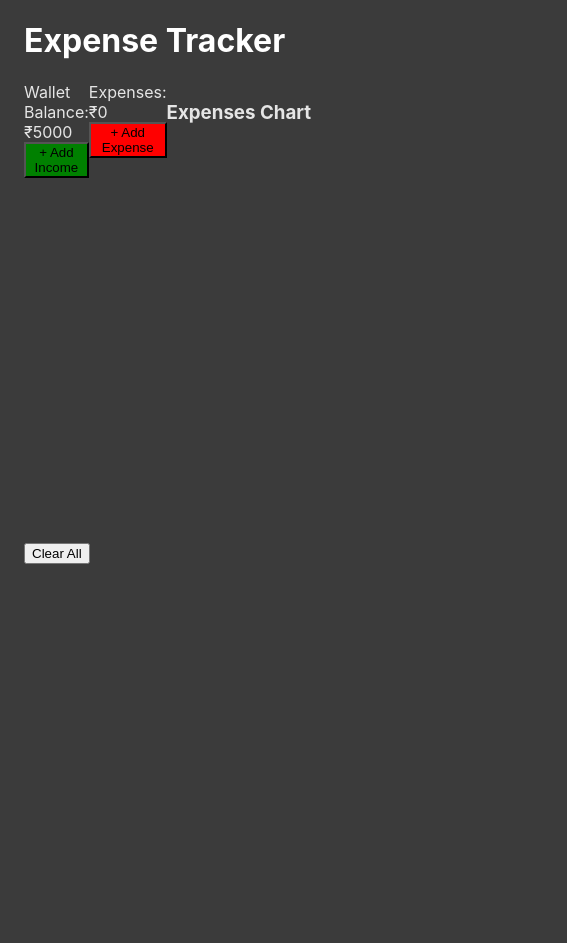
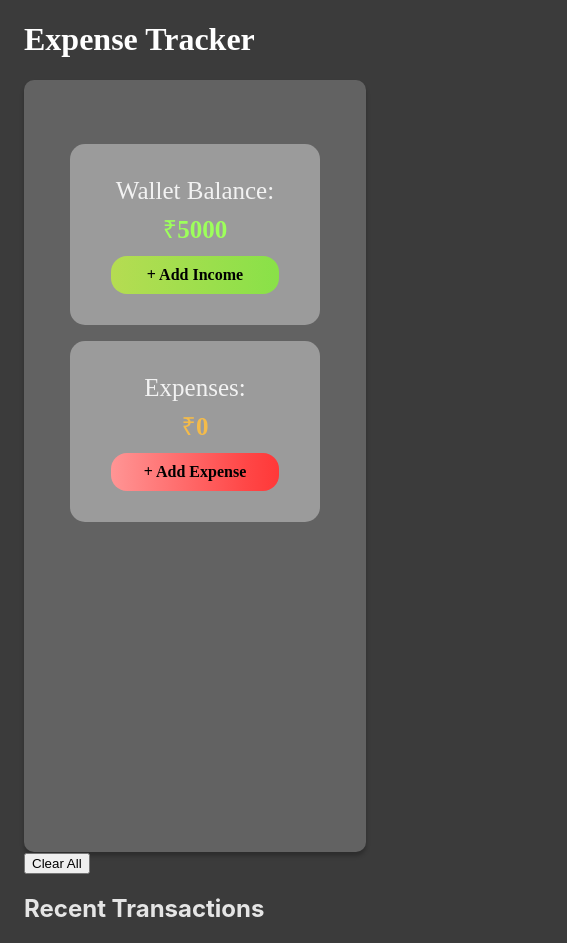
Before and after one commit to Santtamk/CODE-A-THON-Frontend-Week-2-Task, a React app in the folder expense-tracker/: page / in a window 390 px wide. Shown: the whole page, 567 px wide, since content can reach past the window. Before the commit the page ends 844 px from the top, so only its background shows below. Built offline with nearby package versions, Linux system fonts and the light colour scheme; the HTML template or start-up script is replaced by a standard one.

Commit message:
section 1 complete adding list - delete method working, yet to implement edit

```diff
--- a/expense-tracker/package.json
+++ b/expense-tracker/package.json
@@ -14,7 +14,9 @@
     "prop-types": "^15.8.1",
     "react": "^18.2.0",
     "react-dom": "^18.2.0",
-    "recharts": "^2.12.7"
+    "react-icons": "^5.2.1",
+    "recharts": "^2.12.7",
+    "uuid": "^9.0.1"
   },
   "devDependencies": {
     "@types/react": "^18.2.66",
--- a/expense-tracker/src/App.css
+++ b/expense-tracker/src/App.css
@@ -4,6 +4,12 @@
 
 h1{
   color: #FFFFFF;
+  width: 251px;
+  height: 37px;
+  font-family: Ubuntu;
+  font-size: 2rem;
+  font-weight: 700;
+  line-height: 36.77px;
 }
 
 .top{
@@ -14,5 +20,21 @@ h1{
 }
 .top_add{
   display: flex;
-  justify-content: space-between;
+  flex-wrap: wrap;
+  justify-content:space-evenly;
+  align-items: center;
+  width: 100%;
+  height: auto;
+  border-radius: 10px;
+  background: #626262;
+  box-shadow: 0px 4px 4px 0px #00000040;
+  gap: 1rem;
+  padding-top: 4rem;
+  padding-bottom: 4rem;
 }
+
+@media screen and (max-width:800px) {
+  .top_add{
+    flex-direction: column;
+  }
+}
--- a/expense-tracker/src/App.jsx
+++ b/expense-tracker/src/App.jsx
@@ -5,12 +5,10 @@ import WalletForm from "./components/forms/WalletForm";
 import ExpenseForm from "./components/forms/ExpenseForm";
 import WalletAndExpenses from "./components/wallet/WalletAndExpenses";
 import ExpensesPieChart from "./components/charts/ExpensePieChart.jsx";
-// import  { PureComponent } from 'react';
-// import { PieChart, Pie, Sector, Cell, ResponsiveContainer } from 'recharts';
-// import ExpenseForm from "./components/forms/WalletForm";
 
-// // fpr pichart
-// const COLORS = ['#0088FE', '#00C49F', '#FFBB28', '#FF8042'];
+import { v4 as uuidv4 } from 'uuid';
+import RecentTranscations from "./components/transactions/RecentTranscations.jsx";
+
 
 function App() {
   //balance update
@@ -37,6 +35,7 @@ function App() {
   //state of the wallet & expense value in form
   const [addingToWallet, setAddingToWallet] = useState(0);
   const [expenseFormData, setExpenseFormData] = useState({
+    id:"",
     title: "",
     price: "",
     category: "",
@@ -48,7 +47,7 @@ function App() {
   const [showExpenseForm, setShowExpenseForm] = useState(false);
   const [totalExpenses, setTotalExpenses] = useState();
 
-  // const { enqueueSnackbar, closeSnackbar } = useSnackbar()
+
 
   useEffect(() => {
     localStorage.setItem("balance", JSON.stringify(balance));
@@ -87,7 +86,6 @@ function App() {
     );
   }, [expenses]);
 
-
   const addExpense = (e) => {
     e.preventDefault();
 
@@ -114,6 +112,7 @@ function App() {
     }
     //new expense object
     const newExpense = {
+      id: uuidv4(),
       title,
       price,
       category,
@@ -127,6 +126,7 @@ function App() {
     e.target.reset();
 
     setExpenseFormData({
+      id:"",
       title: "",
       price: "",
       category: "",
@@ -145,6 +145,19 @@ function App() {
     localStorage.removeItem("expenses");
   };
 
+  const deleteExpense = (id) => {
+    const newExpenses = expenses.filter((expense) => expense.id !== id);
+    setExpenses(newExpenses);
+  };
+
+  const editExpense = (id) => {
+    const findExpense = expenses.find((expense) => expense.id === id);
+    setExpenseFormData(findExpense)
+    toggleExpensesForm()
+    const newExpenses = expenses.filter((expense) => expense.id !== id);
+    setExpenses(newExpenses);
+  }
+
   return (
     <>
       <SnackbarProvider maxSnack={3}>
@@ -154,14 +167,16 @@ function App() {
             <WalletAndExpenses
               title="Wallet Balance"
               amount={balance}
-                color="green"
+              color="#9DFF5B"
+              backgroundColor="linear-gradient(90deg, #B5DC52 0%, #89E148 100%)"
               buttonText="+ Add Income"
               toggleForm={toggleBalanceForm}
             />
             <WalletAndExpenses
               title="Expenses"
               amount={totalExpenses}
-                color="red"
+              color="#F4BB4A"
+              backgroundColor="linear-gradient(90deg, #FF9595 0%, #FF4747 80%, #FF3838 100%)"
               buttonText="+ Add Expense"
               toggleForm={toggleExpensesForm}
             />
@@ -188,6 +203,9 @@ function App() {
         {/* top body ends here */}
       </SnackbarProvider>
       <button onClick={clearAll}>Clear All</button>
+      <div>
+        <RecentTranscations  expenses={expenses} deleteExpense={deleteExpense} editExpense={editExpense } />
+      </div>
     </>
   );
 }
--- /dev/null
+++ b/expense-tracker/src/components/charts/ExpensePieChart.css
@@ -0,0 +1,42 @@
+/* .pieChart{
+    color:#FFFFFF;
+
+} */
+
+.legend ,.cell{
+    font: #FFFFFF;
+}
+
+.pieChart {
+    display: flex;
+    flex-direction: column;
+    gap: 1rem;
+    align-items: center;
+  }
+
+  .custom-legend {
+    list-style: none;
+    padding: 0;
+    display: flex;
+    flex-wrap: wrap;
+    justify-content: center;
+    margin-top: 10px;
+    gap: 2px;
+  }
+
+  .custom-legend li {
+    margin: 0 10px;
+    display: flex;
+    align-items: center;
+    margin: auto;
+  }
+
+  .legend-color-box {
+    width: 12px;
+    height: 12px;
+    display: inline-block;
+    margin-right: 5px;
+  }
+  .legend-color-font{
+    color: #FFFFFF;
+  }
--- a/expense-tracker/src/components/charts/ExpensePieChart.jsx
+++ b/expense-tracker/src/components/charts/ExpensePieChart.jsx
@@ -1,5 +1,6 @@
 import { PropTypes } from "prop-types"
 import { PieChart, Pie, Cell, Tooltip, Legend } from 'recharts';
+import './ExpensePieChart.css'
 
 const COLORS = ['#A000FF', '#FF9304', '#FDE006'];
 
@@ -28,10 +29,23 @@ function ExpensesPieChart({ expenses }) {
     return acc;
   }, []);
 
+  const renderLegend = (props) => {
+    const { payload } = props;
+    return (
+      <ul className="custom-legend">
+        {payload.map((entry, index) => (
+          <li key={`item-${index}`} style={{ color: COLORS[index % COLORS.length] }}>
+            <span className="legend-color-box" style={{ backgroundColor: COLORS[index % COLORS.length] }}></span>
+            <span className="legend-color-font">{entry.value}</span>
+          </li>
+        ))}
+      </ul>
+    );
+  };
+
   return (
-    <div>
-      <h3>Expenses Chart</h3>
-      <PieChart width={400} height={400}>
+    <div className="pieChart">
+      <PieChart width={250} height={250}>
         <Pie
           data={data}
           dataKey="value"
@@ -39,23 +53,28 @@ function ExpensesPieChart({ expenses }) {
           cx="50%"
           cy="50%"
           labelLine={false}
-          outerRadius={150}
+          outerRadius={80}
           fill="#8884d8"
           label={renderCustomizedLabel}
         >
-          {data.map((entry, index) => (
-            <Cell key={`cell-${index}`} fill={COLORS[index % COLORS.length]} />
-          ))}
+            {data.map((entry, index) => (
+              <Cell key={`cell-${index}`} fill={COLORS[index % COLORS.length]}/>
+            ))}
         </Pie>
         <Tooltip />
-        <Legend />
+        <Legend content={renderLegend} />
       </PieChart>
     </div>
   );
 }
 
-ExpensesPieChart.prototype = {
-  expenses: PropTypes.func
-}
+ExpensesPieChart.propTypes = {
+  expenses: PropTypes.arrayOf(
+    PropTypes.shape({
+      category: PropTypes.string.isRequired,
+      price: PropTypes.number.isRequired
+    })
+  ).isRequired
+};
 
 export default ExpensesPieChart;
--- a/expense-tracker/src/components/forms/form1.css
+++ b/expense-tracker/src/components/forms/form1.css
@@ -123,3 +123,15 @@ button:focus {
     line-height: 21.79px;
     color: #000000;
   }
+
+    @media screen and (max-width:550px) {
+      .form1-content{
+        max-width: 280px;
+        height: 500px;
+      }
+      .form1-content_div {
+        display: flex;
+        flex-direction: column;
+        gap: 8px;
+      }
+    }
--- /dev/null
+++ b/expense-tracker/src/components/transactions/RecentTranscations.jsx
@@ -0,0 +1,63 @@
+import { CiPizza } from "react-icons/ci";
+import { SlPresent } from "react-icons/sl";
+import { CiRollingSuitcase } from "react-icons/ci";
+import { TiDeleteOutline } from "react-icons/ti";
+import { CiEdit } from "react-icons/ci";
+import { PropTypes } from "prop-types"
+
+const RecentTranscations = ({ expenses, deleteExpense, editExpense }) => {
+
+    //icons for displaying on recent transactions
+  const images = [
+    { id: 0, category: "Food", icon: <CiPizza /> },
+    { id: 1, category: "Entertainment", icon: <SlPresent />},
+    { id: 2, category: "Travel", icon: <CiRollingSuitcase />},
+  ];
+
+
+  return (
+    <div>
+        <div>
+          <h2>Recent Transactions</h2>
+          <div>
+            {expenses.map((expense) => {
+
+              const findImage = images.find(image => image.category === expense.category);
+
+              return (
+                  <div key={expense.id}>
+                    <div>
+                      <div>
+                        {findImage && <>{findImage.icon}</>}
+                        <div>
+                          <p>{expense.title}</p>
+                          <p>{expense.date}</p>
+                        </div>
+                        <div>
+                          <p>{expense.price}</p>
+                          <p>
+                            <TiDeleteOutline onClick={() => deleteExpense(expense.id)} />
+                          </p>
+                          <p>
+                            <CiEdit onClick={() => editExpense(expense.id)}/>
+                          </p>
+                        </div>
+                      </div>
+                    </div>
+                    <hr />
+                  </div>
+              );
+            })}
+          </div>
+        </div>
+    </div>
+  )
+}
+
+export default RecentTranscations
+
+RecentTranscations.propTypes = {
+    deleteExpense: PropTypes.func,
+    editExpense: PropTypes.func,
+    expenses: PropTypes.array.required,
+}
--- a/expense-tracker/src/components/wallet/WalletAndExpenses.css
+++ b/expense-tracker/src/components/wallet/WalletAndExpenses.css
@@ -0,0 +1,64 @@
+.card{
+    width: 355.41px;
+    height: 181px;
+    border-radius: 15px;
+    background: #9B9B9B;
+    text-align: center;
+    display: flex;
+    flex-direction: column;
+    align-items: center;
+    justify-content: center;
+    gap: 1rem;
+}
+
+.card div{
+    max-width: 302px;
+    height: 34px;
+    top: 192px;
+    font-family: Ubuntu;
+    font-size: 30px;
+    font-weight: 400;
+    line-height: 34.47px;
+    display: flex;
+    flex-direction: row;
+    /* flex-wrap: wrap; */
+    gap: 4px;
+}
+
+.card span {
+    font-family: Ubuntu;
+    font-size: 30px;
+    font-weight: 700;
+    line-height: 34.47px;
+}
+
+.card button {
+    width: 167.65px;
+    height: 38px;
+    font-family: Ubuntu;
+    font-size: 16px;
+    font-weight: 700;
+    line-height: 18.38px;
+    border-radius: 16px;
+    border: none;
+}
+
+@media screen and (max-width:425px) {
+    .card{
+        width: 250px;
+        height: 181px;
+    }
+    .card div {
+        font-size: 25px;
+        flex-direction: column;
+    }
+    .card span {
+        font-family: Ubuntu;
+        font-size:  25px;
+        font-weight: 700;
+        line-height: 34.47px;
+    }
+    .card button {
+        margin-top: 2rem;
+    }
+}
--- a/expense-tracker/src/components/wallet/WalletAndExpenses.jsx
+++ b/expense-tracker/src/components/wallet/WalletAndExpenses.jsx
@@ -1,11 +1,12 @@
 import { PropTypes } from "prop-types"
+import './WalletAndExpenses.css';
 
-const WalletAndExpenses = ({ amount, color, buttonText, title, toggleForm }) => {
+const WalletAndExpenses = ({ amount, color, buttonText, title, toggleForm, backgroundColor }) => {
 
   return (
-    <div>
-        <div>{title}:₹{amount}</div>
-        <button style={{ backgroundColor: color }} onClick={toggleForm}> {buttonText} </button>
+    <div className="card">
+        <div>{title}:<span style={{ color: color }}>₹{amount}</span></div>
+        <button style={{ background: backgroundColor }} onClick={toggleForm}> {buttonText} </button>
     </div>
   )
 }
@@ -14,6 +15,7 @@ WalletAndExpenses.propTypes = {
     title: PropTypes.string.isRequired,
     amount: PropTypes.number,
     color: PropTypes.string.isRequired,
+    backgroundColor: PropTypes.string.isRequired,
     buttonText: PropTypes.string.isRequired,
     toggleForm: PropTypes.func,
 }
--- a/expense-tracker/src/main.jsx
+++ b/expense-tracker/src/main.jsx
@@ -1,13 +1,12 @@
-import React from 'react'
+
 import { SnackbarProvider } from 'notistack'
 import ReactDOM from 'react-dom/client'
 import App from './App.jsx'
 import './index.css'
 
 ReactDOM.createRoot(document.getElementById('root')).render(
-  <React.StrictMode>
     <SnackbarProvider>
       <App />
     </SnackbarProvider>
-  </React.StrictMode>,
+
 )
```
Also changed, not shown: expense-tracker/src/components/forms/form.css (+18 -0 lines), expense-tracker/src/components/transactions/RecentTranscations.css (added), 1 other file (tests, documents, lock files or other folders). Lines whose indentation alone changed are shown as unchanged.
